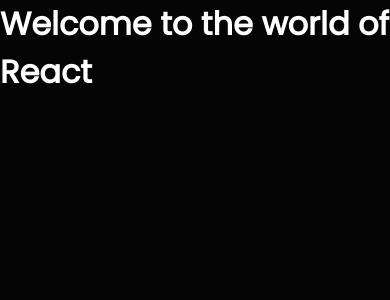
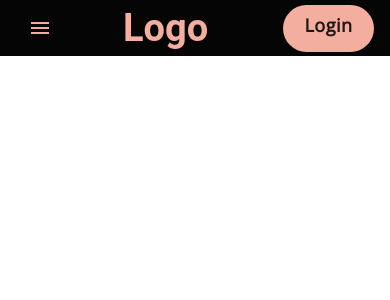
Before and after one commit to agneslily4709/chat-interface, a React (Create React App) app: page / in a window 390 px wide. Shown: the top 300 px of the page. Built offline with nearby package versions, Linux system fonts and the light colour scheme.

Commit message:
Implement Responsive Navbar
Add responsive design for the navigation bar to ensure a seamless user experience on various screen sizes.

```diff
--- a/src/App.jsx
+++ b/src/App.jsx
@@ -1,8 +1,18 @@
+import { Box, ThemeProvider } from "@mui/material";
+import Navbar from "./Components/Navbar";
+import theme from "./Styles/theme";
+import styles from "./Styles/styles";
+
 const App = ()  => {
   return (
-    <>
-        <h1>Welcome to the world of React</h1>
-    </>
+        <>
+        <ThemeProvider theme={theme}>
+        <Box sx={styles.window}>
+        <Navbar/>
+        {/* <h1>Welcome to the world of React</h1> */}
+        </Box>
+        </ThemeProvider>
+        </>
   );
 }
 
--- /dev/null
+++ b/src/Components/Navbar.jsx
@@ -0,0 +1,59 @@
+import * as React from 'react';
+import {Typography, Button, Tooltip, Menu, MenuItem, Container, Divider,AppBar, Toolbar, Box, IconButton} from '@mui/material';
+import MenuIcon from '@mui/icons-material/Menu';
+
+import HomeIcon from '@mui/icons-material/Home';
+import AutoFixHighOutlinedIcon from '@mui/icons-material/AutoFixHighOutlined';
+import CreateIcon from '@mui/icons-material/Create';
+import styles from '../Styles/styles';
+import theme from '../Styles/theme';
+
+const navItems = [{navItemName:'Explore',iconName:<HomeIcon sx={{ fontSize: 20, mr:1 }}/>,color:theme.palette.primary.main}, {navItemName:'Create',iconName:<CreateIcon sx={{ fontSize: 20, mr:1 }}/>,color:theme.palette.text.primary}, {navItemName:'Edit',iconName:<AutoFixHighOutlinedIcon sx={{ fontSize: 20, mr:1 }}/>,color:theme.palette.text.primary}];
+const settings = ['Profile', 'Account', 'Dashboard', 'Logout'];
+
+function Navbar() {
+  const [anchorElNav, setAnchorElNav] = React.useState(null);
+
+  const handleOpenNavMenu = (event) => {
+    setAnchorElNav(event.currentTarget);
+  };
+
+  const handleCloseNavMenu = () => {
+    setAnchorElNav(null);
+  };
+
+  return (
+    <AppBar position="static" sx={styles.navbar}>
+      <Container>
+        <Toolbar disableGutters>
+        <Box sx={styles.navItems}>
+        <IconButton size="large" aria-label="account of current user" aria-controls="menu-appbar" aria-haspopup="true" onClick={handleOpenNavMenu} sx={{color:theme.palette.primary.main}}>
+              <MenuIcon />
+            </IconButton>
+            <Menu id="menu-appbar" anchorEl={anchorElNav} anchorOrigin={{ vertical: 'bottom', horizontal: 'left'}} keepMounted transformOrigin={{ vertical: 'top', horizontal: 'left'}} open={Boolean(anchorElNav)} onClose={handleCloseNavMenu} sx={{display: { xs: 'block', md: 'none' }}}>
+              {navItems.map((navItem, idx) => (
+                <MenuItem key={idx} onClick={handleCloseNavMenu} sx={styles.navbarDropdown}>
+                  <Typography textAlign="center">{navItem.navItemName}</Typography>
+                </MenuItem>
+              ))}
+            </Menu>
+          </Box>
+          <Typography variant="h6" noWrap component="a" href="/" sx={styles.navbarBrand}> Logo</Typography>
+          <Divider orientation="vertical" variant="middle" sx={styles.brandDivider}></Divider>
+           {/* <Typography variant="h5" noWrap component="a" href="/" sx={styles.navbarBrand}> Logo</Typography> */}
+          <Box sx={styles.navOptions}>
+            {navItems.map((navItem, idx) => (
+              <Button key={idx} onClick={handleCloseNavMenu} sx={{color:navItem.color, textTransform: 'capitalize' }}>{navItem.iconName} {navItem.navItemName}</Button>
+            ))}
+          </Box>
+          <Box sx={{ flexGrow: 0 }}>
+            <Tooltip title="Open settings">
+                        <Button sx={styles.loginButton} variant='contained'>Login</Button>
+            </Tooltip>
+          </Box>
+        </Toolbar>
+      </Container>
+    </AppBar>
+  );
+}
+export default Navbar;
--- /dev/null
+++ b/src/Styles/colors.js
@@ -0,0 +1,28 @@
+export const green = {
+        50: "#dbece2",
+        100: "#a7d0b8",
+        200: "#6eb18b",
+        300: "#2a9461",
+        400: "#008044",
+        500: "#006c27",
+        600: "#006020",
+        700: "#005116",
+        800: "#00410b",
+        900: "#002700"
+      };
+      export const purple = {
+        50: "#e9eaf0",
+        100: "#c7cada",
+        200: "#a3a8c1",
+        300: "#8186a7",
+        400: "#686c95",
+        500: "#505485",
+        600: "#494c7d",
+        700: "#414371",
+        800: "#393964",
+        900: "#2d2a4c"
+      };
+      export const ColorPalette = {
+        main:"#050505",
+
+      }
--- a/src/Styles/index.css
+++ b/src/Styles/index.css
@@ -1,15 +1,13 @@
-@import url('https://fonts.googleapis.com/css2?family=Poppins&display=swap');
+@import url('https://fonts.googleapis.com/css2?family=Open+Sans&family=Poppins&display=swap');
 *{
         margin: 0;
         padding: 0;
         overflow: hidden;
-        font-family: 'Poppins', sans-serif;
 }
 body{
         width:100vw;
         height: 100vh;
-        background-color: #050505;
-        color: white;
+        font-family: 'Poppins', sans-serif;
 }
 ::-webkit-scrollbar {
         width: 7px;
--- /dev/null
+++ b/src/Styles/styles.js
@@ -0,0 +1,57 @@
+import theme from "./theme";
+
+const styles = {
+        window:{
+                backgroundColor:theme.palette.background.default
+        },
+        navbar:{
+                backgroundColor:theme.palette.background.default,
+        },
+        navbarBrand: {
+                mr: 2,
+                fontSize: "38px",
+                fontWeight: 700,
+                lineHeight: "53px",
+                letterSpacing: "0em",
+                textAlign: "left",
+                textDecoration: 'none',
+                color: theme.palette.primary.main,
+                display: { md: 'flex', xs:"none" },
+                [`@media (max-width: ${theme.breakpoints.values.md}px)`]: { display: {xs:'flex', md:"none"},flexGrow: 1,},
+},
+navItems:{
+        flexGrow: 1,
+        display: { xs: 'flex', md: 'none' }
+},
+      brandDivider:{
+                backgroundColor:theme.palette.text.primary,
+                height:"36px",
+                borderRightWidth: 1,
+                display:{ xs: 'none', md: 'block' }
+      },
+      navOptions:{
+                flexGrow: 1,
+                display: { xs: 'none', md: 'flex' },
+                fontSize:"21.51px",
+                gap:"1rem",
+                ml:2
+      },
+      loginButton:{
+                width:"182px",
+                height:"47px",
+                padding:"15px 40px 20px 40px",
+                borderRadius:"200px",
+                fontFamily: "Open Sans",
+                fontSize: "18px",
+                fontWeight: 600,
+                textTransform: 'capitalize',
+                [`@media (max-width: ${theme.breakpoints.values.md}px)`]: { width: '91px',padding: '15px 20px 20px 20px'},
+      },
+      navbarDropdown:{
+                color:"black",
+                display: { xs: 'block', md: 'none' }
+      }
+}
+
+
+      export default styles;
--- /dev/null
+++ b/src/Styles/theme.js
@@ -0,0 +1,21 @@
+// import { green, purple } from "./colors";
+import { createTheme } from "@mui/material/styles";
+
+const theme = createTheme({
+        palette: {
+          background: {
+            default: "#050505", // Background Color
+            chatInterface: "#181818", // Chat Interface Background
+            chatHeader: "#2f2f2f", // Chat Header Background
+          },
+          primary: {
+            main: "#f3ae9f", // Contrast Color (Button Background and Texts)
+          },
+          text: {
+            primary: "#ffffff", // Texts and Icons Color
+          },
+        },
+      });
+
+
+export default theme;
```
